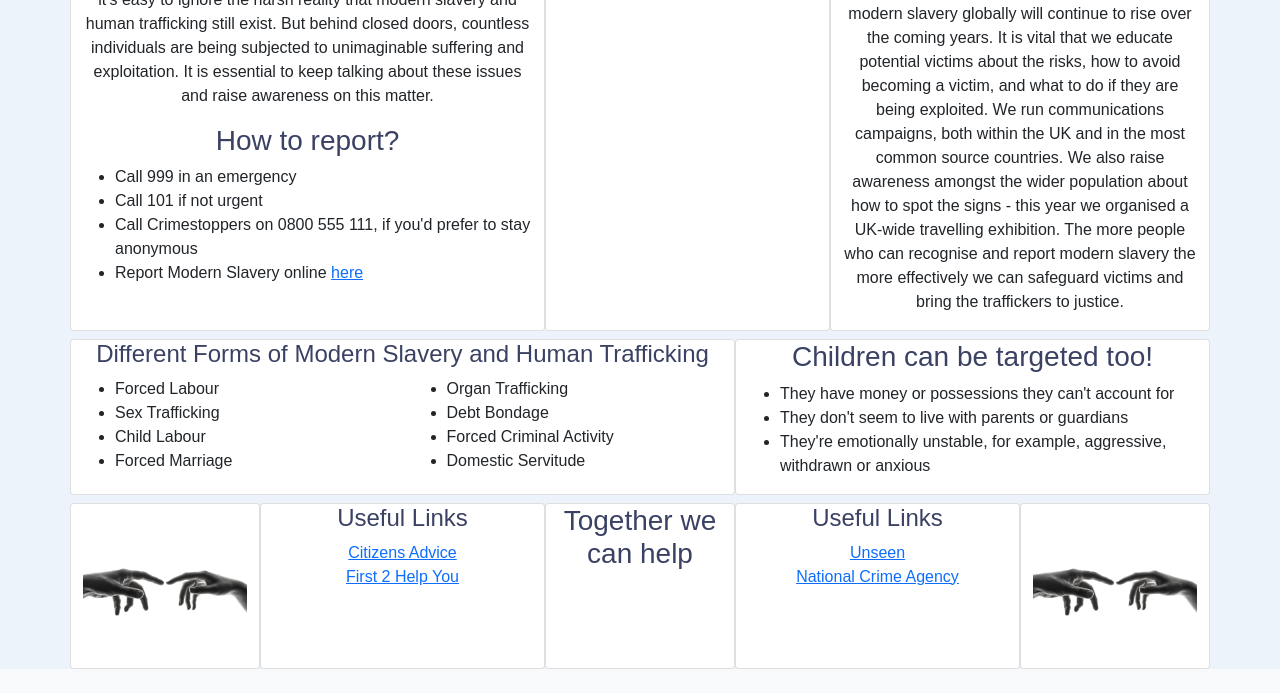
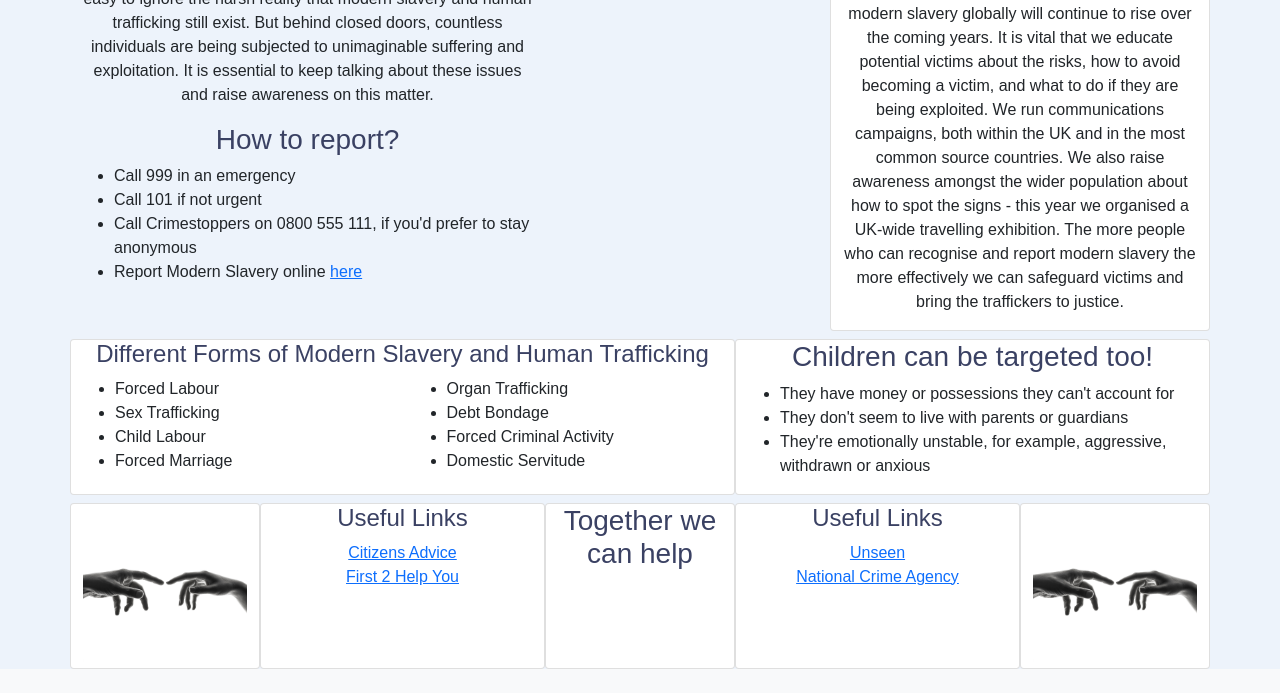
Before and after one commit to md-ash-dot/code-to-protect, a website: page get_involved.html in a window 1280 px wide. Shown: the part 262-955 px from the top of the page. Drawn offline with nearby package versions, Linux system fonts and the light colour scheme; a web font is replaced by a local one.

Commit message:
updating branch (#80)
* Layout for get involved page set

* Updated get involved and added basic info to index.html

* Add  images for get involved page, update css for images for certain screen sizes

* add another section to index.html

* update get_involved

```diff
--- a/get_involved.html
+++ b/get_involved.html
@@ -57,7 +57,7 @@
     <!-- Row 1 -->
     <div class="container pt-1 text-center">
       <div class="row">
-        <div class="col-lg-5 col-md-12 card">
+        <div class="col-lg-5 col-md-12">
           <div class="row">
             <div class="col">
               <h2>Raising Awareness: Modern Slavery and Human Trafficking</h2>
@@ -95,7 +95,7 @@
             </div>
           </div>
         </div>
-        <div class="col-lg-3 col-md-5 card">
+        <div class="col-lg-3 col-md-5">
           <h2 class="pb-4">Wear Blue</h2>
           <img
             class="gi-image"
```
